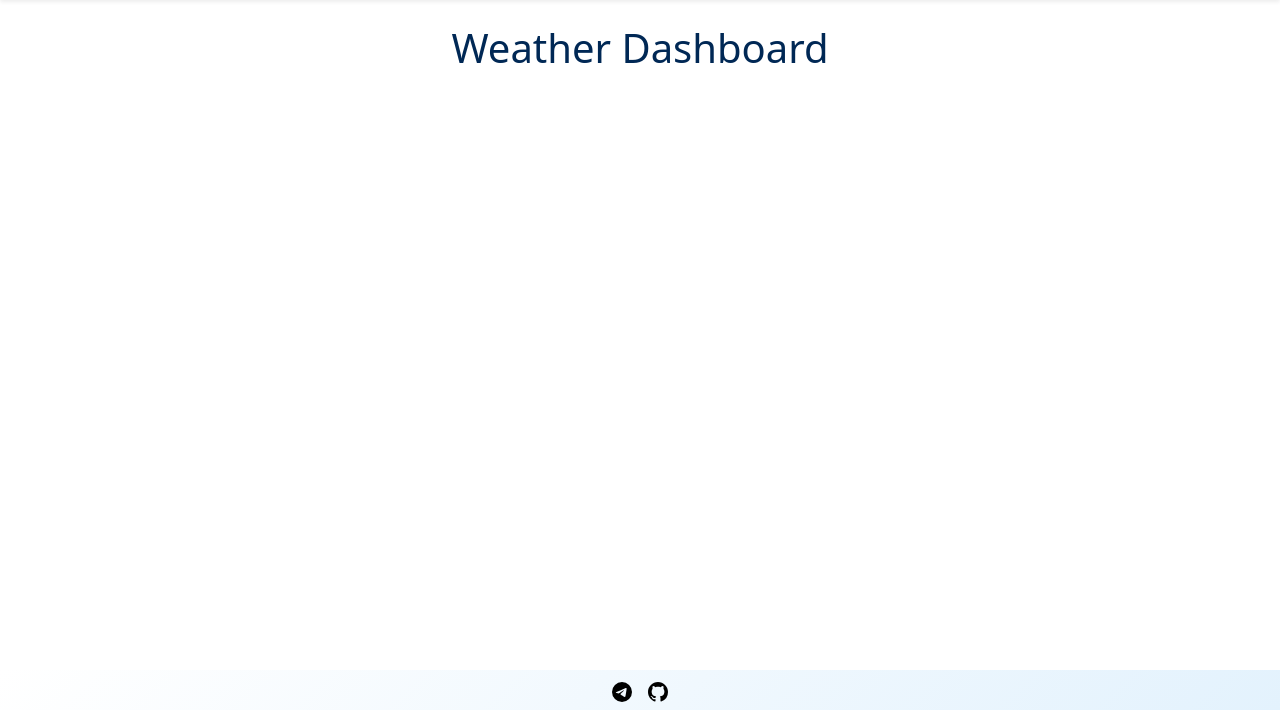
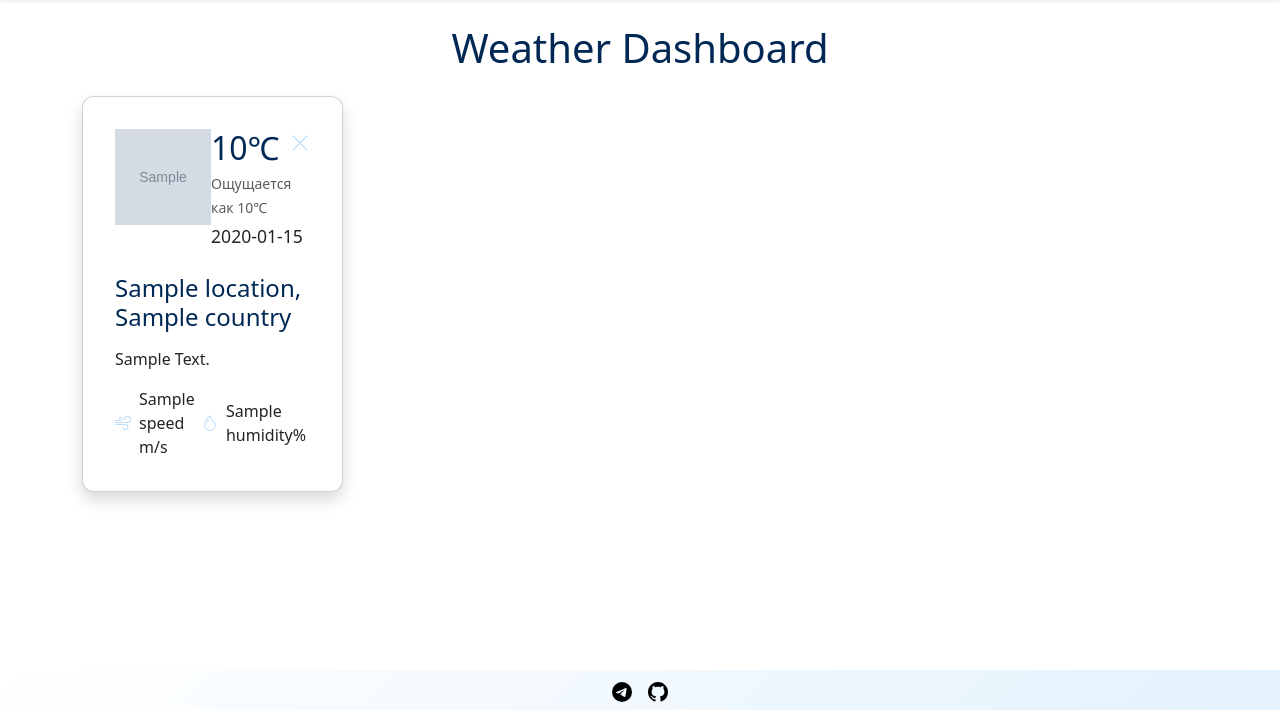
Before and after one commit to Dmitry-DVal/WeatherApp, a Django app: template weathersite/weather/templates/weather/index.html in a window 1280 px wide. Shown: the part 90-800 px from the top of the page. Run offline with Django 5.2, Linux system fonts and the light colour scheme; the template is opened without the code that fills it: most values are stand-ins (such as "Sample title", 1, 10 or a date in 2020); grey boxes marked "Sample" are stand-in pictures.

Commit message:
Added output of saved locations to the main page

```diff
--- a/weathersite/weather/static/weather/css/style.css
+++ b/weathersite/weather/static/weather/css/style.css
@@ -10,3 +10,17 @@
   transform: scale(1.08);
   opacity: 0.9;
 }
+
+.card {
+    border-radius: 12px;
+    transition: transform 0.2s;
+}
+.card:hover {
+    transform: translateY(-5px);
+}
+
+.remove-btn:hover img {
+    filter: brightness(0) saturate(100%) invert(34%) sepia(99%) saturate(582%) hue-rotate(175deg) brightness(94%) contrast(86%);
+    transform: scale(1.2);
+    transition: all 0.2s ease;
+}
--- a/weathersite/weather/templates/weather/index.html
+++ b/weathersite/weather/templates/weather/index.html
@@ -1,9 +1,71 @@
 {% extends 'base.html' %}
+{% load static %}
 
 {% block navbar_content %}
-  {% include 'weather/includes/nav.html' %}
+    {% include 'weather/includes/nav.html' %}
 {% endblock %}
 
 {% block content %}
-  <h1 class="mb-4 mt-4 text-center fw-light" style="color: #002855">Weather Dashboard</h1>
+    <h1 class="mb-4 mt-4 text-center fw-light" style="color: #002855">Weather Dashboard</h1>
+
+
+
+    <div class="container">
+        <div class="row g-4">
+            {% for location in locations_with_weather %}
+                <div class="col-sm-6 col-md-4 col-lg-3">
+                    <div class="card h-100 p-3 shadow">
+                        <div class="card-body d-flex flex-column">
+
+                            <div class="d-flex justify-content-between align-items-start mb-3">
+                                <div class="flex-shrink-0 me-0 ml-0 pl-0">
+                                    <img src="{{ location.icon_url }}" alt="Weather icon" width="96" height="96">
+                                </div>
+
+                                <div class="w-100">
+                                    <div class="d-flex justify-content-between align-items-start">
+                                        <h2 class="mb-0" style="color: #002855; font-size: 2rem;">
+                                            {{ location.main.temp|floatformat:0 }}℃
+                                        </h2>
+                                        <a href="#" class="text-decoration-none remove-btn">
+                                            <img src="{% static 'weather/images/x-lg.svg' %}" alt="Remove" width="20">
+                                        </a>
+                                    </div>
+
+                                    <div class="mt-1">
+                                        <small class="text-muted">
+                                            Ощущается как {{ location.main.feels_like|floatformat:0 }}℃
+                                        </small>
+                                    </div>
+                                    <div class="mt-1" style="font-size: 1.1rem;">
+                                        {{ location.timezone }}
+                                    </div>
+                                </div>
+                            </div>
+
+                            <h3 class="mt-2 mb-3" style="color: #002855; font-size: 1.5rem;">
+                                {{ location.name }}, {{ location.sys.country }}
+                            </h3>
+
+                            <div class="mb-3 text-capitalize">
+                                {{ location.weather.0.description }}
+                            </div>
+                            <div class="d-flex align-items-center mt-0">
+                                <div class="d-flex align-items-center">
+                                    <img src="{% static 'weather/images/wind.svg' %}" alt="Wind" width="20" class="me-2">
+                                    {{ location.wind.speed }} m/s
+                                </div>
+                                <div class="d-flex align-items-center">
+                                    <img src="{% static 'weather/images/droplet.svg' %}" alt="Humidity" width="20" class="me-2">
+                                    {{ location.main.humidity }}%
+                                </div>
+                            </div>
+
+                        </div>
+                    </div>
+                </div>
+            {% endfor %}
+        </div>
+    </div>
+
 {% endblock %}
```
Also changed, not shown: weathersite/weather/services.py (+8 -0 lines), weathersite/weather/views.py (+22 -2 lines), weathersite/db.sqlite3, weathersite/weather/static/weather/images/droplet.svg (added), weathersite/weather/static/weather/images/wind.svg (added), weathersite/weather/static/weather/images/x-lg.svg (added), 1 other file.
